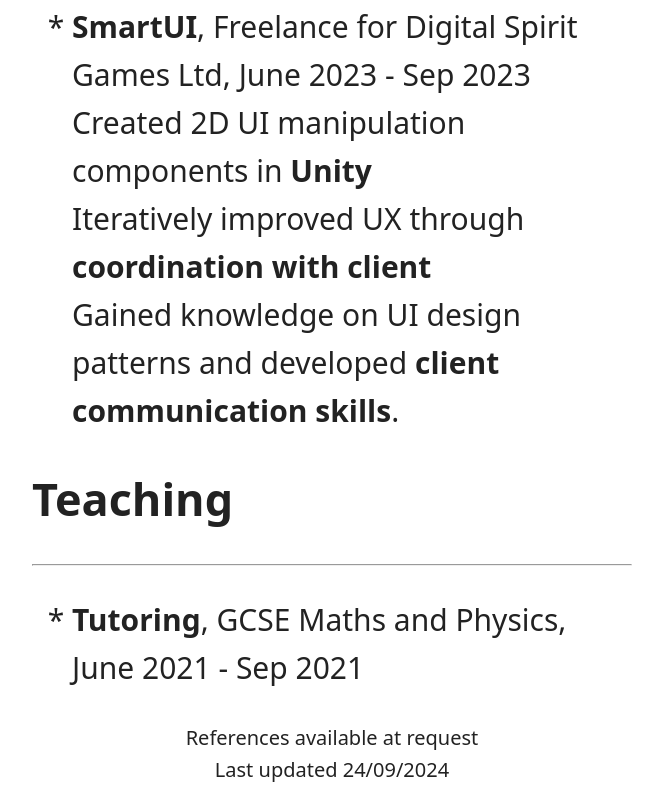
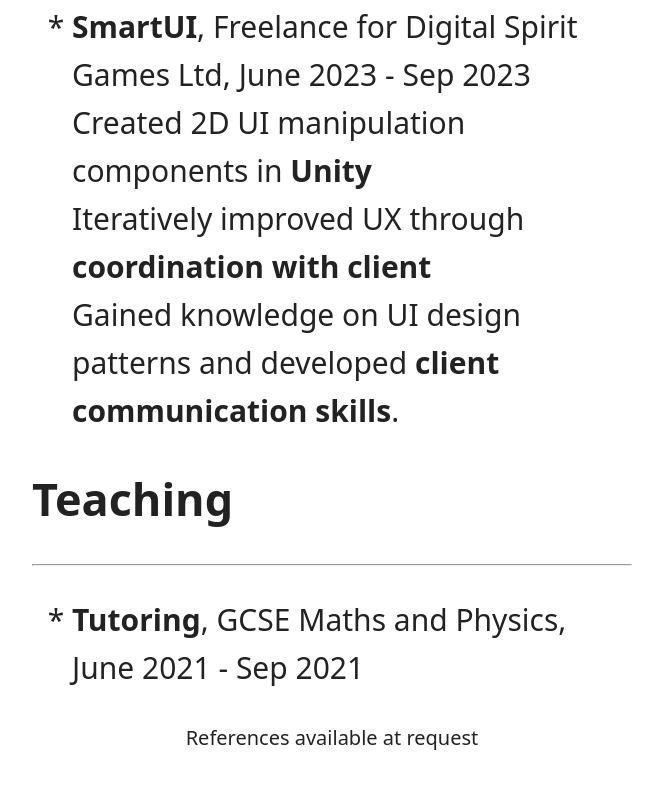
Before and after one commit to joe-loach/www, a plain HTML site: page index.html in a window 1280 px wide. Shown: the part 3801-4602 px from the top of the page, without its empty margins (308-971 px from the left). After the commit the page ends 4570 px from the top, so only its background shows below. Drawn offline with Linux system fonts and the light colour scheme.

Commit message:
remove the time

```diff
--- a/index.html
+++ b/index.html
@@ -132,8 +132,6 @@
     </main>
     <footer>
       References available at request
-      <br>
-      Last updated <time datetime="2024-09-24">24/09/2024</time>
     </footer>
   </body>
 </html>
```
